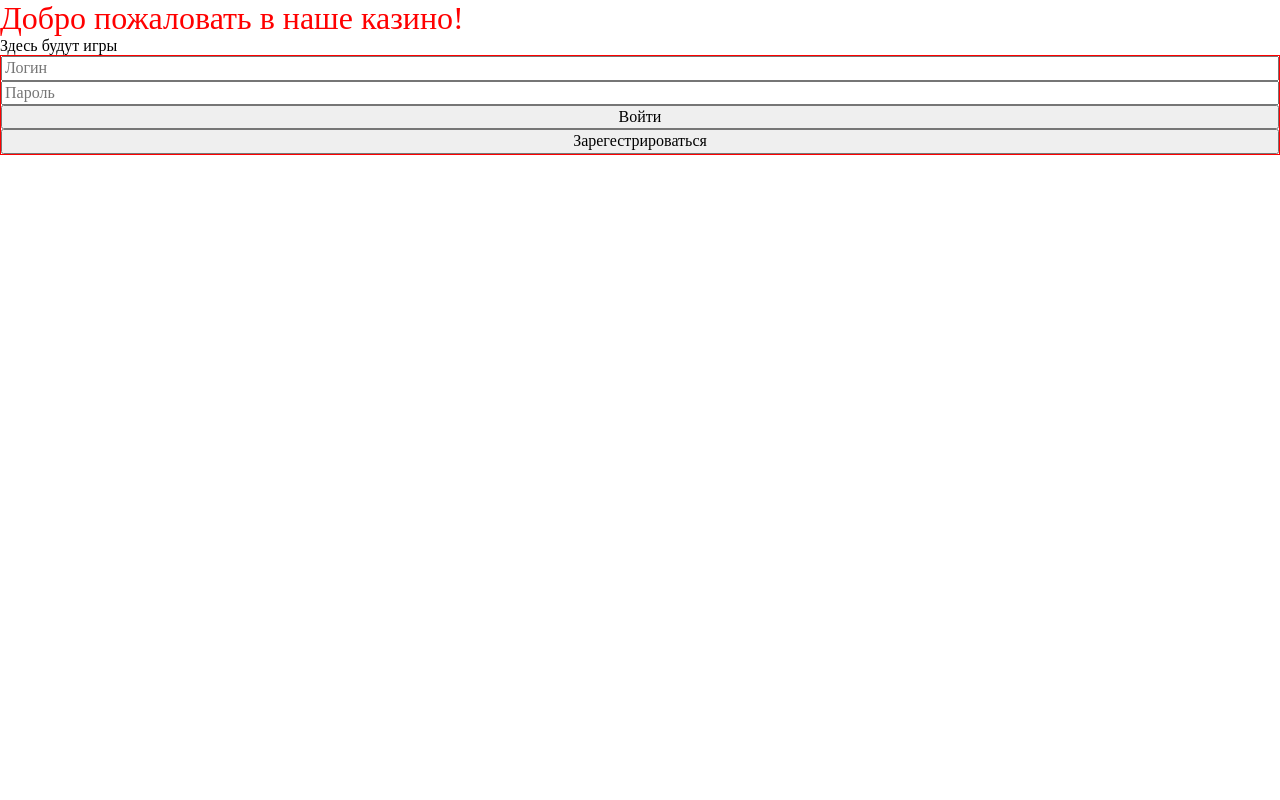
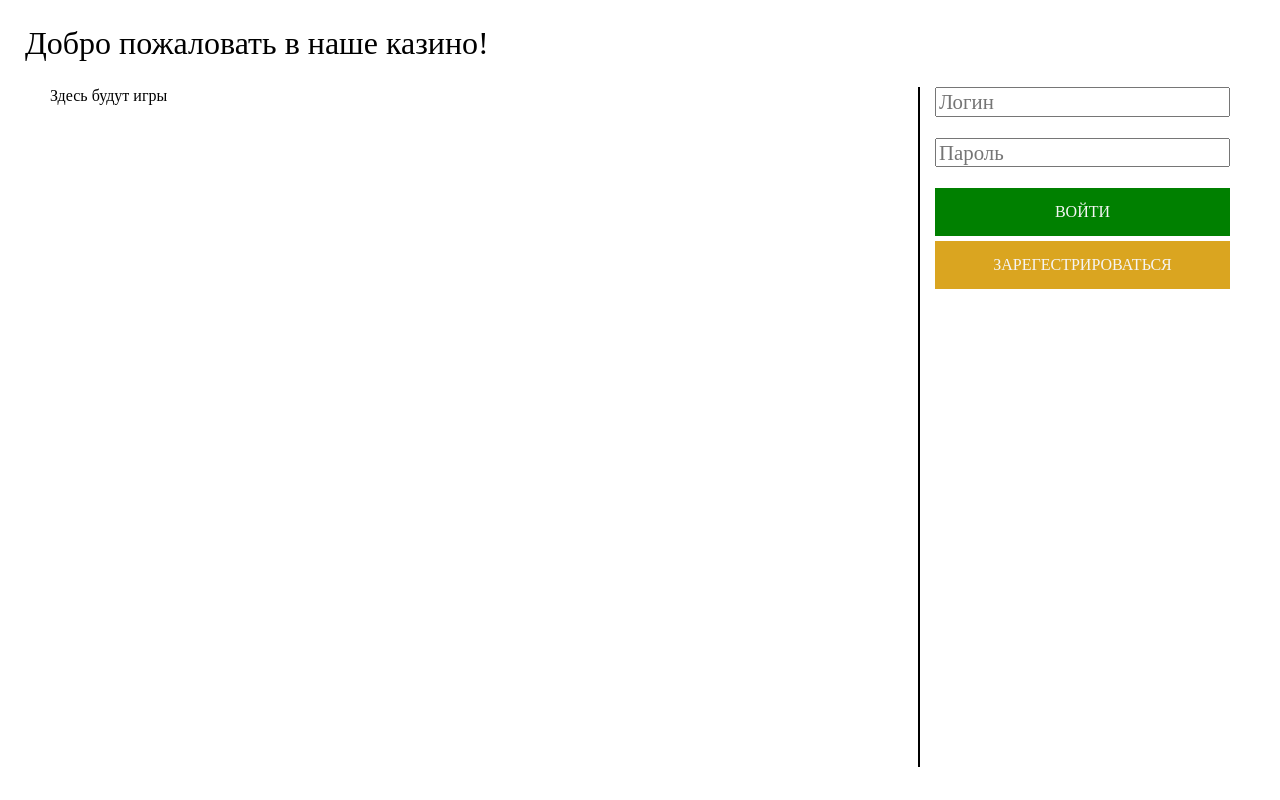
Before and after one commit to PavPar/casino, a PHP site: page / in a window 1280 px wide. Run offline with PHP 8.4, Linux system fonts and the light colour scheme.

Commit message:
feat: add some styles to front page

```diff
--- a/index.html
+++ b/index.html
@@ -9,7 +9,7 @@
     <link rel="stylesheet" type="text/css" href="./pages/index.css">
 </head>
 
-<body>
+<body class="page">
     <header class="header">
         <h1 class="header__title">Добро пожаловать в наше казино!</h1>
     </header>
@@ -21,7 +21,7 @@
 
             <form class="form">
                 <input class="form__input" name="userLogin" placeholder="Логин" minlength="3" maxlength="20">
-                <label class="form__errMsg"></label>
+                <label class="form__errMsg">errmsg</label>
 
                 <input class="form__input" name="userPassword" placeholder="Пароль" type="password" minlength="3"
                     maxlength="30">
--- a/pages/index.css
+++ b/pages/index.css
@@ -1,30 +1,67 @@
 @import url(../vendor/normalize.css);
+.page {
+    box-sizing: border-box;
+    padding: 25px;
+    height: 100vh;
+}
 
 .header {}
 
-.header__title {
-    color: red;
-}
+.header__title {}
 
 .gamesContainer {}
-
-.navbar {}
 
 .form {
     display: flex;
     flex-direction: column;
-    border: 1px red solid;
+    position: relative;
 }
 
 .form__input {
+    margin-bottom: 1em;
+    font-size: 1.3em;
 }
 
-.form__errMsg {}
+.form__errMsg {
+    display: none;
+}
 
-.button {}
+.button {
+    background: none;
+    border: none;
+}
 
-.button_type-register {}
+.button_type-register {
+    margin-bottom: 5px;
+    background-color: goldenrod;
+    color:whitesmoke;
+    height: 3em;
+    font-size: 1em;
+    text-transform: uppercase;
+}
 
-.button_type-login {}
+.button_type-login {
+    margin-bottom: 5px;
+    background-color: green;
+    color:whitesmoke;
+    height: 3em;
+    font-size: 1em;
+    text-transform: uppercase;
+}
 
 .footer {}
+
+.navbar {
+    max-width: 25%;
+    width: 100%;
+    border-left: 2px black solid;
+    height: 85vh;
+    padding-left: 15px;
+}
+
+.content {
+    display: flex;
+    justify-content: space-between;
+    box-sizing: border-box;
+    padding: 25px;
+}
```
